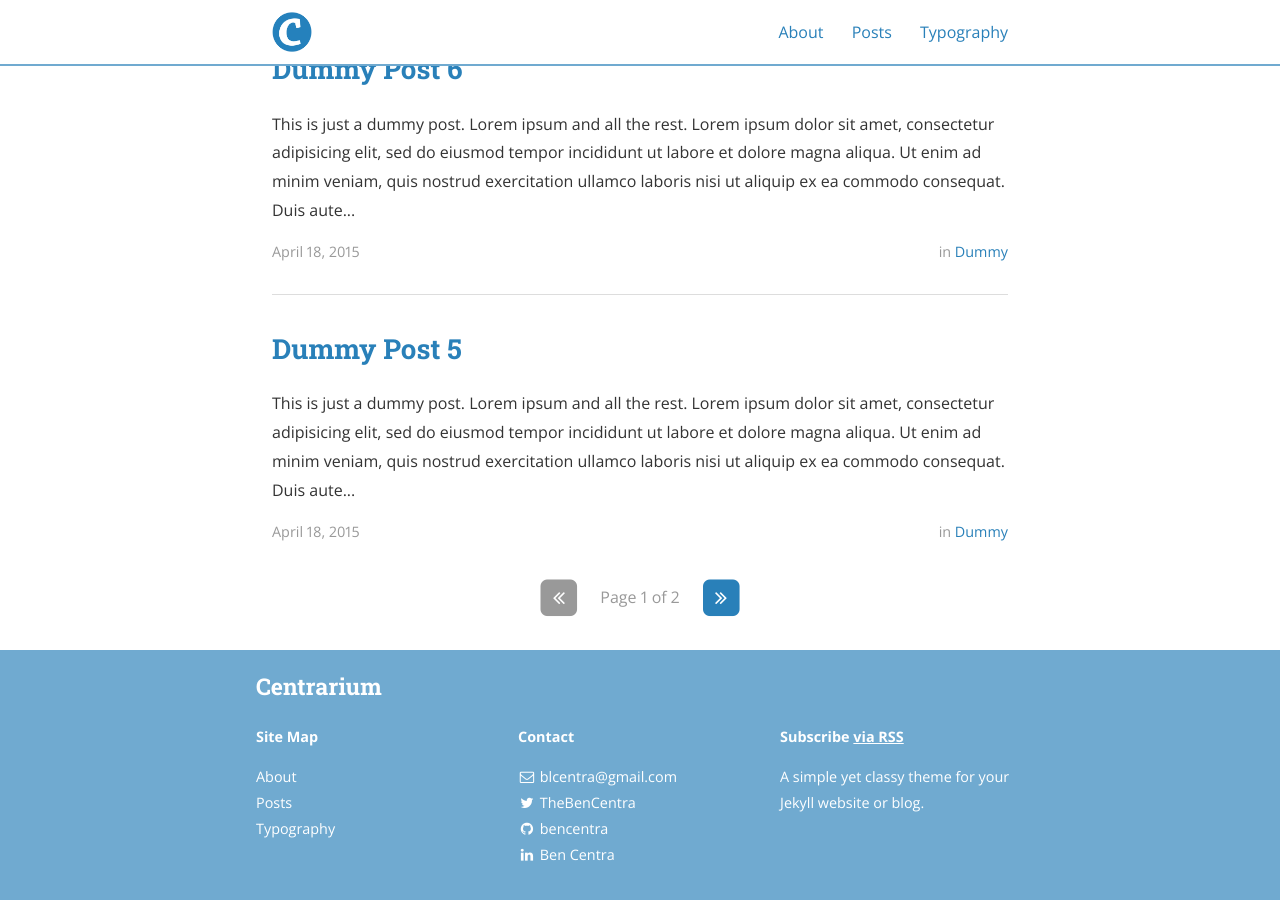
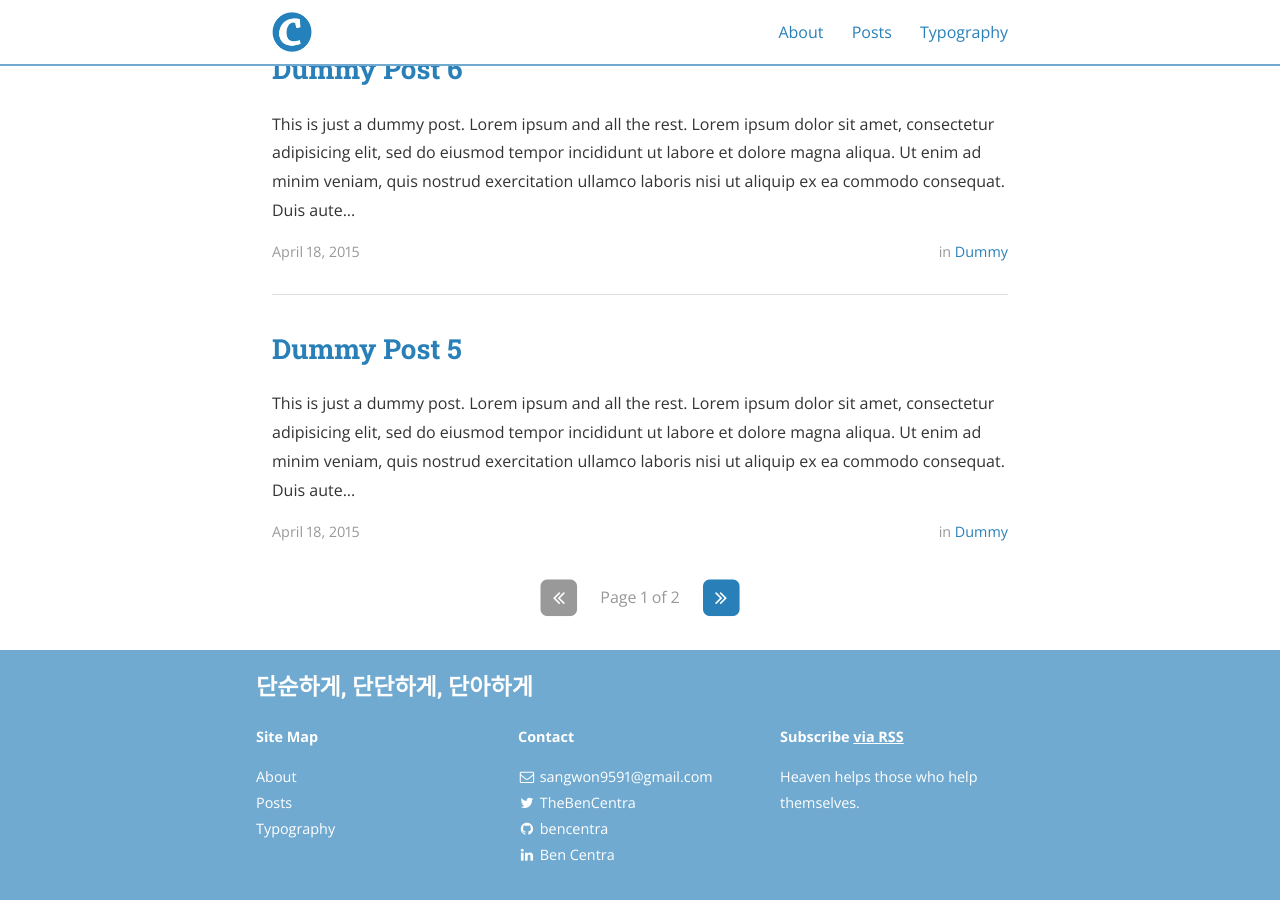
Before and after one commit to sangwon9591/sangwon9591.github.io, a Jekyll site: the page built from index.html, in a window 1280 px wide and 900 px high, scrolled down 1275 px. Built offline with Jekyll 4.4.1, drawn with Linux system fonts in a browser that asks for light colours; nearby versions of some CDN libraries; the list of posts is cut into pages by our own code; some of the changed text lies outside the part shown.

Commit message:
Update _config.yml

```diff
--- a/_config.yml
+++ b/_config.yml
@@ -9,12 +9,12 @@ exclude:
   - "/vendor/"
 
 # Site settings
-title: Centrarium
-subtitle: "A simple yet classy theme for your Jekyll website or blog"
-email: blcentra@gmail.com
-name: Ben Centra
+title: 단순하게, 단단하게, 단아하게
+subtitle: "자연어처리와 추천시스템 공부일기"
+email: sangwon9591@gmail.com
+name: SangWon Kim
 description: >
-  A simple yet classy theme for your Jekyll website or blog.
+  Heaven helps those who help themselves.
 # Base URL of site (i.e. /blog). It should always start with a slash,
 # and never end with a slash. Set it to a blank value if hosting at the
 # root of your server.
```
